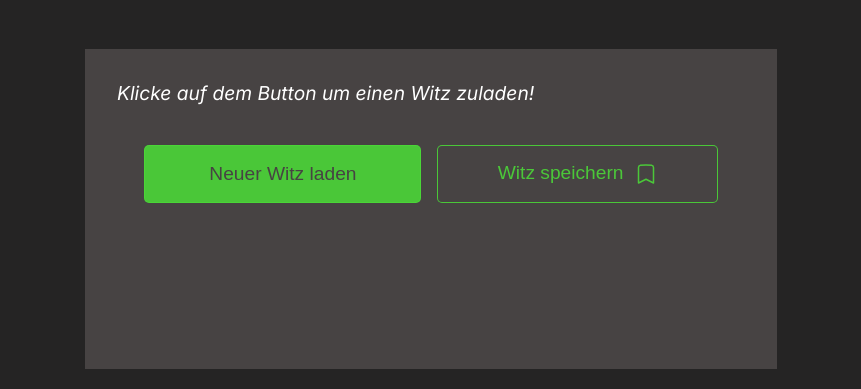
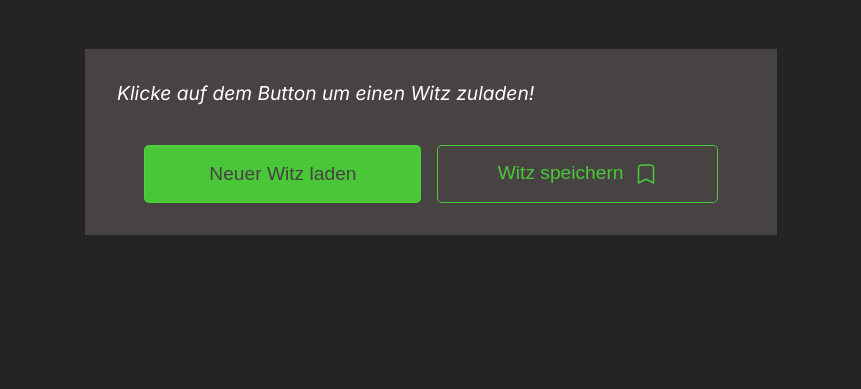
Before and after one commit to SteNuf/witze-app, a website built with Vite: page index.html in a window 1280 px wide. Shown: the part 185-574 px from the top of the page, without its empty margins (209-1070 px from the left). Built offline with nearby package versions, Linux system fonts and the light colour scheme; a web font is replaced by a local one.

Commit message:
This commit add the new bacground without a height.

```diff
--- a/src/main.scss
+++ b/src/main.scss
@@ -32,7 +32,7 @@ body {
 
 .joke {
   background-color: $second-bgColor;
-  height: 16rem;
+
   margin-top: 2rem;
   padding: 2rem;
 
```
